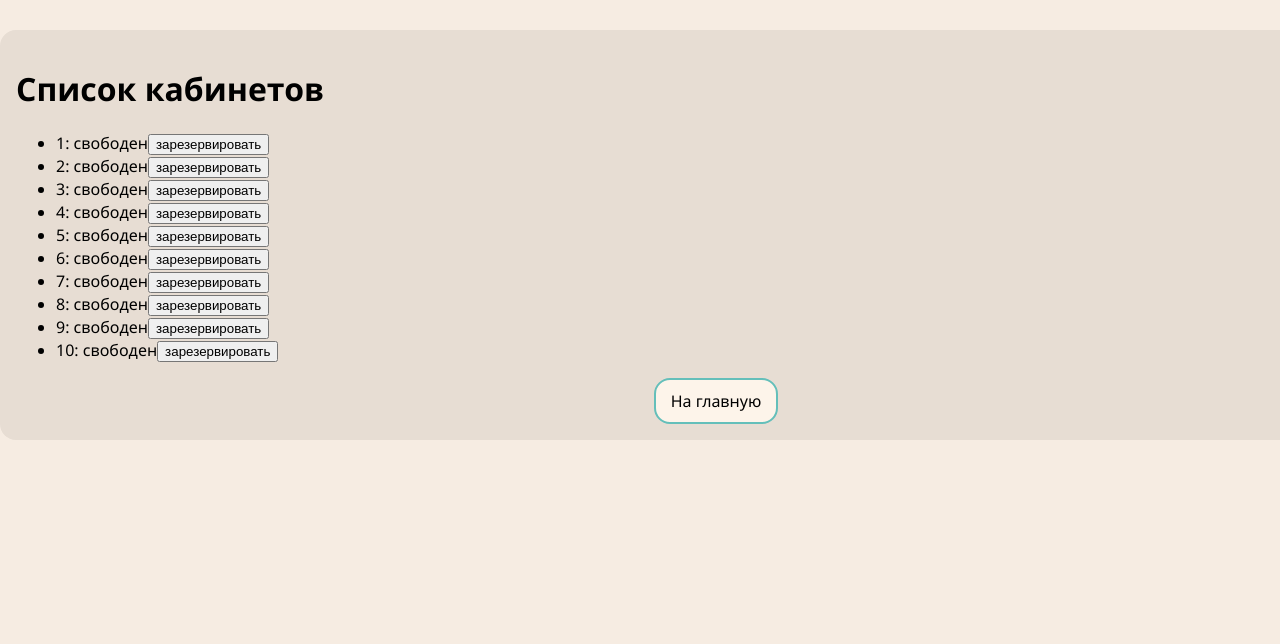
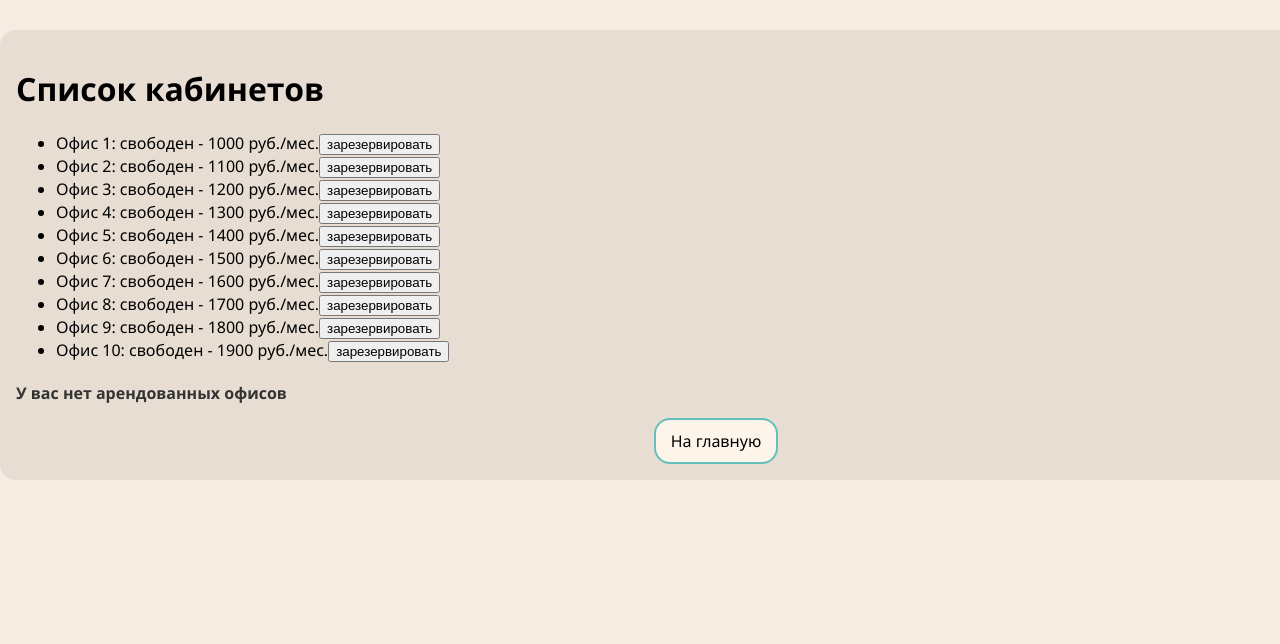
Before and after one commit to nesssai/web-back-labs, a Flask app: page /lab6/ in a window 1280 px wide; the page is wider, and only the part inside the window is pictured. Shown: the part 62-706 px from the top of that part. Run offline with Flask 3, Linux system fonts and the light colour scheme.

Commit message:
Стоимость аренды

```diff
--- a/lab6.py
+++ b/lab6.py
@@ -4,11 +4,11 @@ lab6 = Blueprint('lab6', __name__)
 
 offices = []
 for i in range(1, 11):
-    offices.append({"number": i, "tenant": ""})
+    offices.append({"number": i, "tenant": "", "price": 900 + i * 100})
 
 @lab6.route('/lab6/')
 def lab():
-    return render_template('lab6/lab6.html')
+    return render_template('lab6/lab6.html', current_user=session.get('login'))
 
 @lab6.route('/lab6/json-rpc-api/', methods=['POST'])
 def api():
--- a/templates/lab6/lab6.html
+++ b/templates/lab6/lab6.html
@@ -25,24 +25,41 @@
 
             ul.innerHTML = '';
 
+            let totalCost = 0;
+            let userHasRentals = false;
+
             for (let i = 0; i < office_list.length; i++) {
                 const office = office_list[i];
                 const li = document.createElement('li');
-                li.innerText = `${office.number}: ${office.tenant || 'свободен'}`;
+                if (office.tenant && office.tenant === "{{ current_user }}") {
+                    li.innerText = `Офис ${office.number}: арендован вами - ${office.price} руб./мес.`;
+                    userHasRentals = true;
+                    totalCost += office.price;
 
-                const bookingButton = document.createElement('button');
-                bookingButton.innerText = 'зарезервировать';
-                bookingButton.onclick = function() {booking(office.number)};
-                li.appendChild(bookingButton);
-
-                if (office.tenant && office.tenant !== '') {
                     const freeButton = document.createElement('button');
                     freeButton.innerText = 'освободить';
                     freeButton.onclick = function() { cancellation(office.number) };
                     li.appendChild(freeButton);
+                } else if (office.tenant) {
+                    li.innerText = `Офис ${office.number}: арендован - ${office.price} руб./мес.`;
+                } else {
+                    li.innerText = `Офис ${office.number}: свободен - ${office.price} руб./мес.`;
+
+                    const bookingButton = document.createElement('button');
+                    bookingButton.innerText = 'зарезервировать';
+                    bookingButton.onclick = function() {booking(office.number)};
+                    li.appendChild(bookingButton);
                 }
 
                 ul.appendChild(li);
+            }
+
+            const totalCostElem = document.getElementById('total-cost');
+            if (totalCost > 0) {
+                totalCostElem.innerText = `Общая стоимость вашей аренды: ${totalCost} руб./мес.`;
+            }
+            else {
+                totalCostElem.innerText = 'У вас нет арендованных офисов';
             }
         });
     }
@@ -137,5 +154,6 @@
 
     <h1>Список кабинетов</h1>
     <ul id="office-list"></ul>
+    <div id="total-cost" style="margin-top: 20px; font-weight: bold; color: #333;"></div>
 
 {% endblock %}
```
